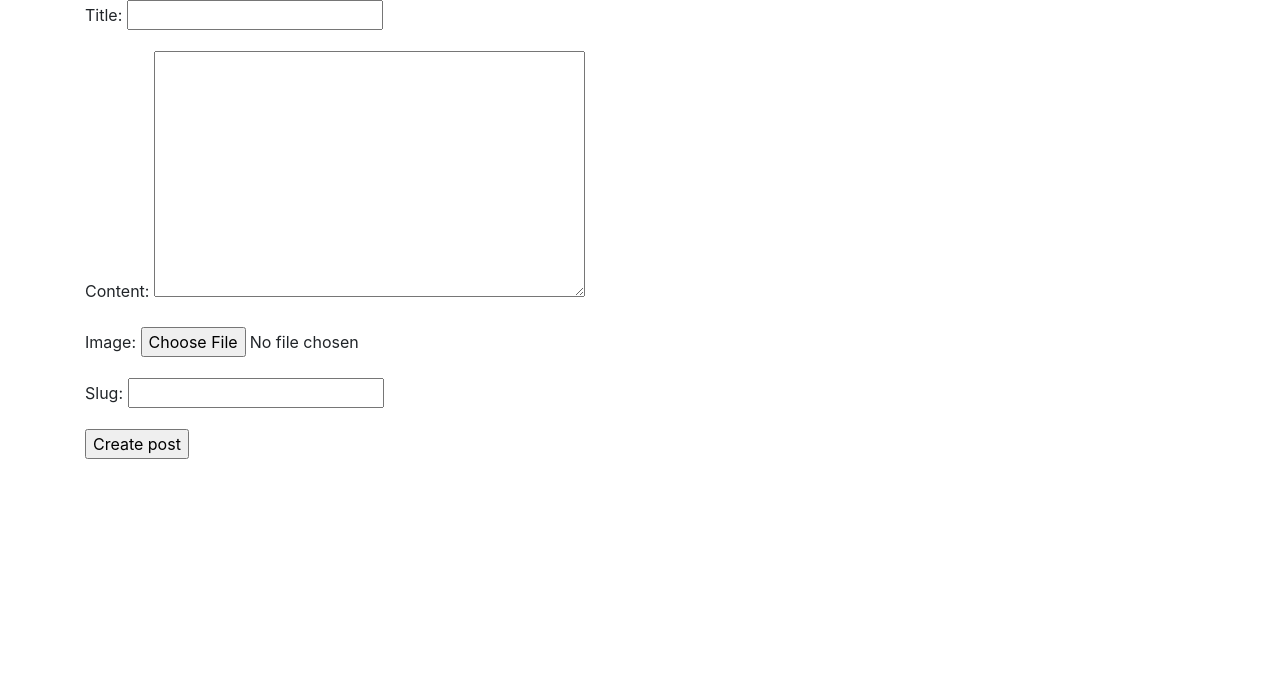
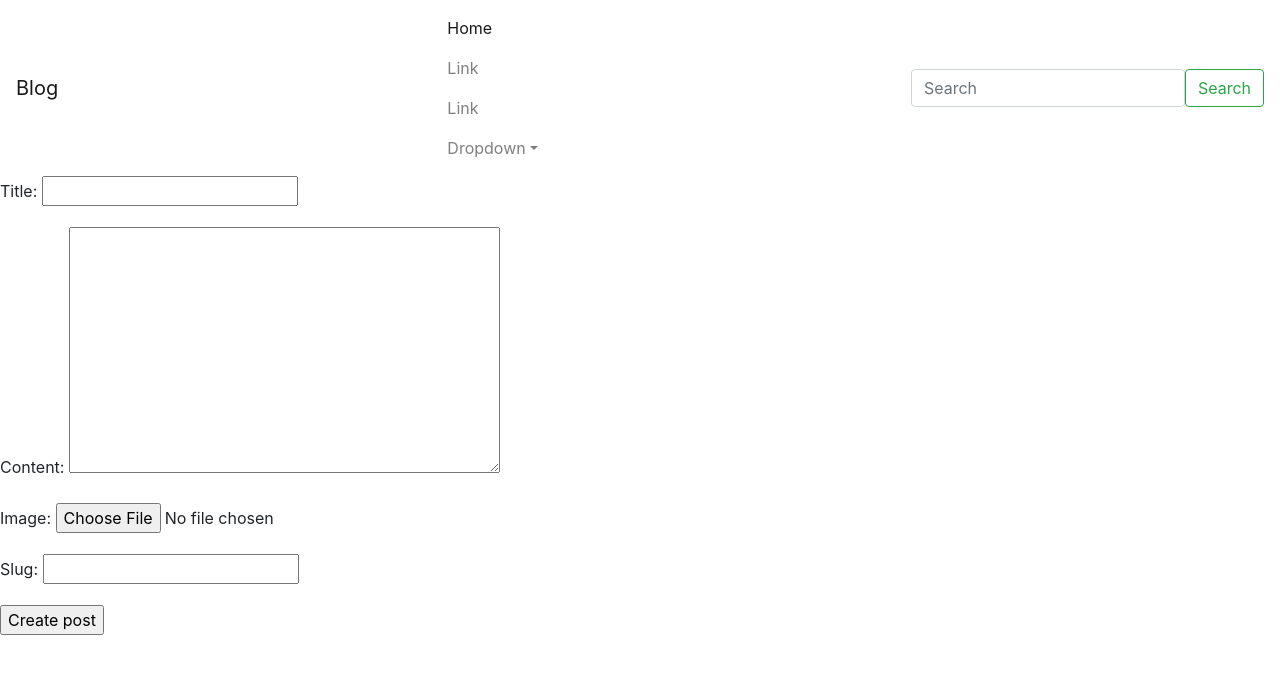
Before and after one commit to Xezed/myblog, a Django app: page /post/create/ in a window 1280 px wide. Shown: the top 674 px of the page. Run offline with Django 3.2, Linux system fonts and the light colour scheme; some libraries are stand-ins or nearby versions.

Commit message:
Forum checkpoint

```diff
--- a/blog/blog/settings.py
+++ b/blog/blog/settings.py
@@ -95,7 +95,7 @@ AUTH_PASSWORD_VALIDATORS = [
 # Internationalization
 # https://docs.djangoproject.com/en/1.10/topics/i18n/
 
-LANGUAGE_CODE = 'en-us'
+LANGUAGE_CODE = 'ru-ru'
 
 TIME_ZONE = 'UTC'
 
@@ -109,5 +109,7 @@ USE_TZ = True
 # Static files (CSS, JavaScript, Images)
 # https://docs.djangoproject.com/en/1.10/howto/static-files/
 MEDIA_ROOT = os.path.join(BASE_DIR, 'staticfiles/media')
+STATICFILES_DIRS = [os.path.join(BASE_DIR, 'staticfiles'),]
+STATIC_ROOT = os.path.join(os.path.dirname(BASE_DIR), "static_cdn")
 STATIC_URL = '/static/'
 MEDIA_URL = '/media/'
--- a/blog/post/models.py
+++ b/blog/post/models.py
@@ -6,7 +6,11 @@ from django.shortcuts import reverse
 
 def upload_location(instance, filename):
     PostModel = instance.__class__
-    new_id = Post.objects.order_by('id').last().id + 1
+    new_id = Post.objects.order_by('id')
+    if new_id:
+        new_id = new_id.last().id + 1
+    else:
+        new_id = 1
     return '{}{}'.format(new_id, filename)
 
 class Post(models.Model):
@@ -14,8 +18,8 @@ class Post(models.Model):
     content = models.TextField()
     slug = models.SlugField(unique=True)
     user = models.ForeignKey(settings.AUTH_USER_MODEL, default=1)
-    time_created = models.TimeField(auto_now_add=True)
-    time_updated = models.TimeField(auto_now=True)
+    time_created = models.DateTimeField(auto_now_add=True)
+    time_updated = models.DateTimeField(auto_now=True)
     image = models.ImageField(upload_to=upload_location, null=True, height_field='height_field', width_field='width_field')
     height_field = models.IntegerField(default=0)
     width_field = models.IntegerField(default=0)
--- a/blog/post/urls.py
+++ b/blog/post/urls.py
@@ -1,10 +1,10 @@
 from django.conf.urls import url
 
-from .views import DeleteList, CreateList, PostDetail
+from .views import DeleteList, CreateList, PostDetail, PostUpdate
 
 urlpatterns = [
     url(r'^create/$', CreateList.as_view(), name='create'),
     url(r'^(?P<slug>[\w-]+)/$', PostDetail.as_view(), name='detail'),
-    #url(r'^(?P<slug>[\w-]+)/edit/$'),
+    url(r'^(?P<slug>[\w-]+)/update/$', PostUpdate.as_view(), name='update'),
     url(r'^(?P<slug>[\w-]+)/delete/$', DeleteList.as_view(), name='delete'),
 ]
--- a/blog/post/views.py
+++ b/blog/post/views.py
@@ -8,8 +8,17 @@ from .models import Post
 
 class PostList(ListView):
     model = Post
-    context_object_name = 'posts'
     template_name = 'home.html'
+    ordering = '-time_created'
+
+    def get_queryset(self):
+        qs = self.model.objects.all()
+        q = self.request.GET.get('q')
+        if q:
+            qs = qs.filter(title__icontains=q)
+        qs = qs.order_by(self.get_ordering())
+        return qs
+
 
 
 class DeleteList(DeleteView):
@@ -24,5 +33,10 @@ class CreateList(CreateView):
 
 class PostDetail(DetailView):
     model = Post
-    context_object_name = 'post'
     template_name = 'post/detail.html'
+
+
+class PostUpdate(UpdateView):
+    model = Post
+    template_name = 'post/detail.html'
+    fields = ('title', 'content', 'image', 'slug')
--- a/blog/templates/base.html
+++ b/blog/templates/base.html
@@ -1,6 +1,8 @@
+{% load static %}
 <!DOCTYPE html>
 <html lang="en">
 <head>
+    {% block scripts %}{% endblock %}
     <title>{% block title %}{% endblock %}</title>
     <!-- Required meta tags always come first -->
     <meta charset="utf-8">
@@ -9,9 +11,36 @@
 
     <!-- Bootstrap CSS -->
     <link rel="stylesheet" href="https://maxcdn.bootstrapcdn.com/bootstrap/4.0.0-alpha.5/css/bootstrap.min.css" integrity="sha384-AysaV+vQoT3kOAXZkl02PThvDr8HYKPZhNT5h/CXfBThSRXQ6jW5DO2ekP5ViFdi" crossorigin="anonymous">
+    <link rel="stylesheet" href="{% static 'css/main.css' %}">
 </head>
 <body>
-  <div class="container">
+<nav class="navbar navbar-light bg-faded">
+  <a class="navbar-brand" href="#">Blog</a>
+  <ul class="nav navbar-nav">
+    <li class="nav-item active">
+      <a class="nav-link" href="{% url 'home' %}">Home <span class="sr-only">(current)</span></a>
+    </li>
+    <li class="nav-item">
+      <a class="nav-link" href="#">Link</a>
+    </li>
+    <li class="nav-item">
+      <a class="nav-link" href="#">Link</a>
+    </li>
+    <li class="nav-item dropdown">
+      <a class="nav-link dropdown-toggle" href="http://example.com" id="supportedContentDropdown" data-toggle="dropdown" aria-haspopup="true" aria-expanded="false">Dropdown</a>
+      <div class="dropdown-menu" aria-labelledby="supportedContentDropdown">
+        <a class="dropdown-item" href="#">Action</a>
+        <a class="dropdown-item" href="#">Another action</a>
+        <a class="dropdown-item" href="#">Something else here</a>
+      </div>
+    </li>
+  </ul>
+  <form class="form-inline float-xs-right" action="" method="get">
+    <input class="form-control" type="text" placeholder="Search" name="q" value="{{ request.GET.q }}">
+    <button class="btn btn-outline-success" type="submit">Search</button>
+  </form>
+</nav>
+
     {% block content %}
 
     {% endblock %}
```
Also changed, not shown: blog/templates/home.html (+5 -20 lines), blog/templates/post/_post.html (added, +16 -0 lines), blog/templates/post/detail.html (+4 -17 lines), blog/db.sqlite3, blog/post/migrations/0006_auto_20161222_1630.py (added), 2 other files. Lines whose indentation alone changed are shown as unchanged.
